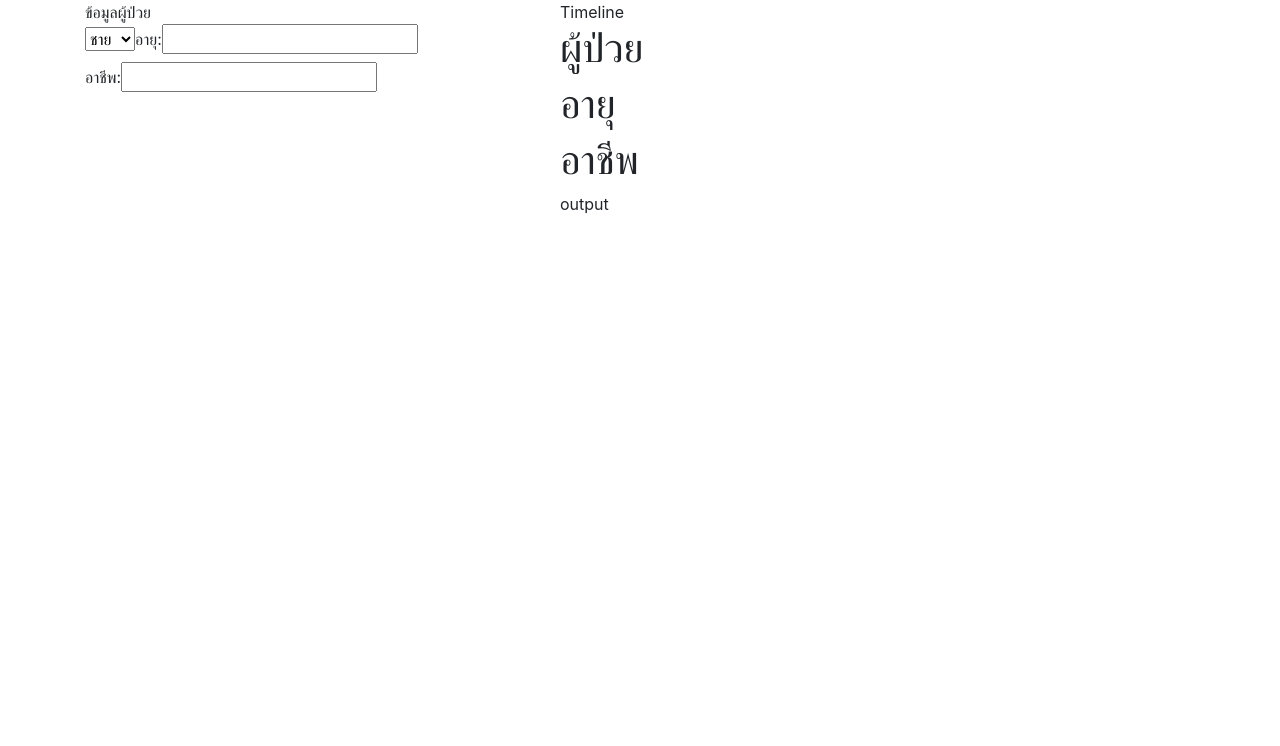
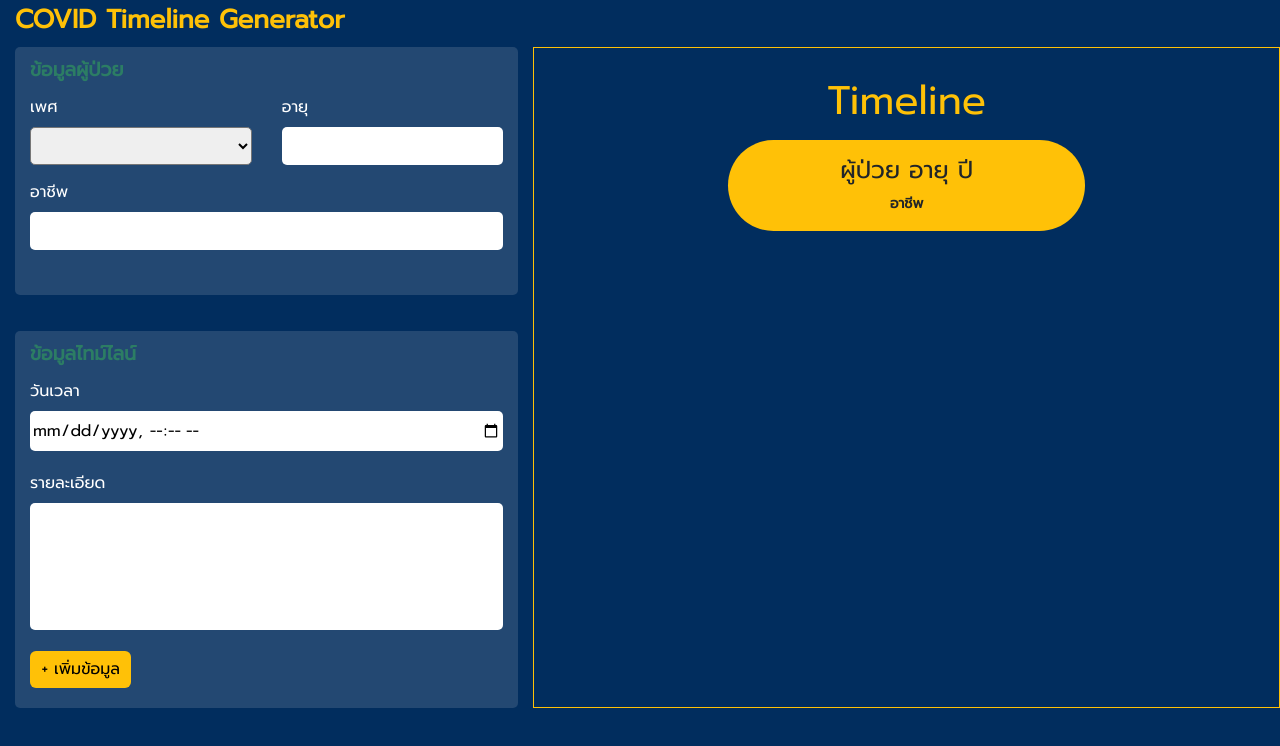
Before and after one commit to peeranat2011/covidtimegen, a React (Create React App) app: page / in a window 1280 px wide. Shown: the top 746 px of the page. Built offline with nearby package versions, Linux system fonts and the light colour scheme.

Commit message:
handle data call back, filter data display &stylin

```diff
--- a/src/App.css
+++ b/src/App.css
@@ -1,38 +1,211 @@
-.App {
-  text-align: center;
+@import url('https://fonts.googleapis.com/css2?family=Prompt&display=swap');
+body>#root>div {
+    height: 100vh;
 }
 
-.App-logo {
-  height: 40vmin;
-  pointer-events: none;
+body {
+    font-family: 'Prompt', sans-serif;
 }
 
-@media (prefers-reduced-motion: no-preference) {
-  .App-logo {
-    animation: App-logo-spin infinite 20s linear;
-  }
+.timeline {
+    border-left: 2px dotted #ffffff;
+    border-bottom-right-radius: 4px;
+    border-top-right-radius: 4px;
+    /* background: rgb(35, 72, 114); */
+    margin: 0 auto;
+    letter-spacing: 0.2px;
+    position: relative;
+    line-height: 1.4em;
+    font-size: 1.03em;
+    padding: 9px 12px 30px 30px;
+    list-style: none;
+    text-align: left;
+    max-width: 80%;
+    /* margin-bottom: 30px; */
 }
 
-.App-header {
-  background-color: #282c34;
-  min-height: 100vh;
-  display: flex;
-  flex-direction: column;
-  align-items: center;
-  justify-content: center;
-  font-size: calc(10px + 2vmin);
-  color: white;
+@media (max-width: 767px) {
+    .timeline {
+        max-width: 98%;
+        padding: 25px;
+    }
 }
 
-.App-link {
-  color: #61dafb;
+.timeline .event {
+    border-bottom: 1px dashed #e8ebf1;
+    padding-bottom: 25px;
+    margin-bottom: 25px;
+    position: relative;
 }
 
-@keyframes App-logo-spin {
-  from {
-    transform: rotate(0deg);
-  }
-  to {
-    transform: rotate(360deg);
-  }
+@media (max-width: 767px) {
+    .timeline .event {
+        padding-top: 30px;
+    }
 }
+
+.timeline .event:last-of-type {
+    padding-bottom: 0;
+    margin-bottom: 0;
+    border: none;
+}
+
+.timeline .event:before, .timeline .event:after {
+    position: absolute;
+    display: block;
+    top: 0;
+}
+
+.timeline .event:before {
+    color: rgb(255, 193, 7);
+    left: -170px;
+    content: attr(data-date);
+    text-align: right;
+    font-weight: 100;
+    font-size: 0.9em;
+    min-width: 120px;
+}
+
+@media (max-width: 767px) {
+    .timeline .event:before {
+        left: 0px;
+        text-align: left;
+    }
+}
+
+.timeline .event:after {
+    -webkit-box-shadow: 0 0 0 1px #ffffff;
+    box-shadow: 0 0 0 1px #ffffff;
+    left: -35.8px;
+    background: #ffc107;
+    border-radius: 50%;
+    height: 9px;
+    width: 9px;
+    content: "";
+    top: 7px;
+}
+
+@media (max-width: 767px) {
+    .timeline .event:after {
+        left: -31.8px;
+    }
+}
+
+.fade-out-right {
+    animation: fade-out-right 0.7s cubic-bezier(0.250, 0.460, 0.450, 0.940) both;
+    display: none;
+}
+
+@keyframes fade-out-right {
+    0% {
+        transform: translateX(0);
+        opacity: 1;
+    }
+    100% {
+        transform: translateX(50px);
+        opacity: 0;
+    }
+}
+
+.fade-in {
+    animation: fade-in 1.2s cubic-bezier(0.390, 0.575, 0.565, 1.000) both;
+}
+
+@keyframes fade-in {
+    0% {
+        opacity: 0;
+    }
+    100% {
+        opacity: 1;
+    }
+}
+
+.patient_header {
+    color: #2c7d64;
+    font-size: 19px;
+    font-weight: bold;
+    padding-top: 2%;
+}
+
+.input_container {
+    background-color: rgb(35, 72, 114);
+    border-radius: 5px;
+}
+
+label {
+    color: white;
+}
+
+input {
+    width: 100%;
+    border-radius: 5px;
+    padding: 5px 0px;
+    border-color: rgba(255, 193, 7, 0);
+}
+
+.gender_option {
+    width: 100%;
+    border-radius: 5px;
+    padding: 5px 0px;
+}
+
+.input_detailed {
+    width: 100%;
+    border-radius: 5px;
+    padding: 5px 0px 20%;
+    overflow-wrap: break-word;
+}
+
+.adding_button {
+    background-color: rgb(255, 193, 7);
+    border-radius: 6px;
+    padding: 1% 2%;
+    border-color: rgba(255, 193, 7, 0);
+}
+
+.app_container {
+    background-color: #012d5e;
+}
+
+.topic {
+    font-size: 26px;
+    color: rgb(255, 193, 7);
+    font-weight: bold;
+}
+
+li {
+    color: white;
+}
+
+.dis_patient_con {
+    background-color: rgb(255, 193, 7);
+    border-radius: 60px;
+    padding: 16px 0px 1px;
+    margin-left: auto;
+    margin-right: auto;
+    width: 50%;
+    margin-bottom: 4%;
+}
+
+.detailed_cointainer {
+    background: rgb(35, 72, 114);
+    display: flex;
+    justify-content: space-between;
+    padding: 7px;
+    border-radius: 0px 0px 2px 2px;
+}
+
+@media screen and (min-width: 767px) {
+    .right::before {
+        content: " ";
+        height: 0;
+        position: absolute;
+        top: 6px;
+        width: 0;
+        z-index: 1;
+        left: -5px;
+        border: medium solid #234971;
+        border-width: 10px 10px 10px 0;
+        border-color: transparent #234971 transparent transparent;
+    }
+}
--- a/src/App.js
+++ b/src/App.js
@@ -5,29 +5,45 @@ import PatientCard from './components/patientCard';
 import DisplayCard from './components/displayCard';
 function App() {
   const [inputData, setInputData] = useState();
-  const [storePatientInfo, setStorePatientInfo] = useState();
+  const [storePatientInfo, setStorePatientInfo] = useState({});
+  const [storeTimeLineInfo, setTimeLineInfo] = useState([]);
 
-  function getData(key, value) {
+
+  function getPatientData(key, value) {
     const data = inputData;
-    setInputData({ ...data, [key]: value });
-    if (key == 'patient') {
-      setStorePatientInfo(value);
-    }
+    setInputData({ ...data });
+    setStorePatientInfo(value);
+  }
+
+  function getTimeLinetData(key, value) {
+    const data = inputData;
+    setInputData({ ...data });
+    setTimeLineInfo(value);
   }
 
 
+  const callbackDelete = (id) => {
+    const tempArray = storeTimeLineInfo;
+    tempArray.splice(
+      tempArray.findIndex((v) => v.id === id),
+      1
+    );
+    setTimeLineInfo(tempArray);
+  };
+
   return (
-    <Container>
-      <Row>
-        <Col sm={5}>ข้อมูลผู้ป่วย
-          <PatientCard returnData={getData} />
-          {/* <PatientCard /> input 2 Dynamic */}
-        </Col>
-        <Col sm={7}>Timeline
-          <DisplayCard patientData={storePatientInfo} /> output
-        </Col>
-      </Row>
-    </Container>
+      <div class="container-fluid app_container">
+        <label class="topic">COVID Timeline Generator</label>
+        <div class="row">
+          <div class="col-sm-5">
+            <PatientCard returnPatientData={getPatientData} returnTimeLineData={getTimeLinetData} />
+
+          </div>
+          <div div class="col-sm-7 app_container" style={{ border: "1px solid #ffc107"}}>
+            <DisplayCard patientData={storePatientInfo} timeLineData={storeTimeLineInfo} onDelete={callbackDelete} />
+          </div>
+        </div>
+      </div>
   );
 }
 
--- a/src/components/displayCard.js
+++ b/src/components/displayCard.js
@@ -1,15 +1,78 @@
 import React, { useEffect, useState } from 'react';
 import ReactDOM from 'react-dom';
+import '../App.css'
+function DisplayCard({ patientData, timeLineData, onDelete }) {
 
-function DisplayCard({ patientData }) {
+    function dateFormat(timeLineData) {
+        return timeLineData && timeLineData.slice(0, 10);
+    }
 
+    const uniqueSumDate = timeLineData && timeLineData
+        .map((item) => dateFormat(item.datetime))
+        .filter((v, i, s) => s.indexOf(v) === i);
+
+    let filtered = {}
+
+    for (let i = 0; i < uniqueSumDate.length; i++) {
+        const arr = [];
+        timeLineData.forEach((time, index) => {
+            if (dateFormat(time.datetime) == uniqueSumDate[i]) {
+                arr.push(time)
+                filtered[dateFormat(time.datetime)] = arr;
+            }
+        })
+    }
+    const handleDelete = (id) => {
+        onDelete(id);
+    };
+    return (
+        <div class="app_container">
+            <h1 class="text-center" style={{ color: "rgb(255, 193, 7)", padding: "4% 0px 1% 0px" }}>Timeline</h1>
+            <div class="dis_patient_con">
+                <h4 class="text-center">ผู้ป่วย{patientData[0] && [...patientData].pop().gender} อายุ {patientData[0] && [...patientData].pop().age} ปี</h4>
+                <p style={{fontSize: "14px", fontWeight: "bold" }} class="text-center">อาชีพ {patientData[0] && [...patientData].pop().career}</p>
+            </div>
+            {
+                Object.keys(filtered).map((date, i) => {
+                    return (
+                        <ShowTimeline key={i} header={date} items={filtered[date]} cbDelete={handleDelete} data={filtered} />
+                    );
+                })
+            }
+        </div >
+    );
+}
+
+function ShowTimeline({ header, items, cbDelete, data }) {
+
+
+    function onDelete(id) {
+        cbDelete(id);
+        const delLi = document.getElementById(id);
+        delLi.className = 'fade-out-right';
+
+
+    }
+    const date = new Date(header).toLocaleDateString();
     return (
         <div>
-            <h1>ผู้ป่วย{patientData && patientData.gender}</h1>
-            <h1>อายุ{patientData && patientData.age}</h1>
-            <h1>อาชีพ{patientData && patientData.career}</h1>
+            <ul class="timeline">
+                <li class="event fade-in" data-date={date}>
+                    <li class="fade-in">
+                        {items &&
+                            items.map((item, index) => {
+                                return (
+                                    <li class="fade-in detailed_cointainer right" id={item.id} key={index} >
+                                        <div><label style={{color: "rgb(255, 193, 7)"}}>{item.datetime.slice(11, 16)}</label> {item.detail}</div>  <button onClick={(e) => onDelete(item.id)} style={{background:"transparent",border:"none",color:"white"}}>x</button>
+                                    </li>
+                                );
+                            })}
+                    </li>
+                </li>
+            </ul>
         </div>
     );
 }
 
+
 export default DisplayCard;
--- a/src/components/patientCard.js
+++ b/src/components/patientCard.js
@@ -1,38 +1,111 @@
 import React, { useState } from 'react';
 import ReactDOM from 'react-dom';
-
-function PatientCard({returnData}) {
+import { Container, Row, Col } from 'react-bootstrap';
+let timeline = [];
+let patientArr = [];
+function PatientCard({ returnPatientData, returnTimeLineData }) {
 
     const [patientData, setPatientData] = useState({});
+    const [timeLineData, setTimeLineData] = useState([]);
 
     function handleOnChange({ target }) {
         const data = patientData;
-        setPatientData({ ...data,[target.name]: target.value });
-        returnData('patient',patientData);
+        setPatientData({ ...data, [target.name]: target.value });
+
     }
+
+    function addItem({ target }) {
+        let genId = new Date().getTime();
+        const timeData = timeLineData;
+        setTimeLineData({ ...timeData, id: genId, [target.name]: target.value });
+
+    }
+
+    function subMitData() {
+        patientArr.push(patientData)
+        timeline.push(timeLineData);
+        timeline.sort((a, b) => (a.datetime > b.datetime) ? 1 : ((b.datetime > a.datetime) ? -1 : 0))
+        returnPatientData('patient', patientArr);
+        returnTimeLineData('timeline', timeline);
+    }
+
+
     return (
+
         <div>
-            <select name="gender" onChange={handleOnChange}>
+            <div class="col-12">
+
+                <div class="row input_container">
+                    <div class="col-12" style={{ height: "3rem" }}>
+                        <label className="patient_header">ข้อมูลผู้ป่วย</label></div>
+
+                    <div class="col-sm-6 justify-content-center" >
+                        <label>เพศ</label>
+                        <select name="gender" onChange={handleOnChange} class="gender_option">
+                            <option value=""></option>
                             <option value="ชาย">ชาย</option>
                             <option value="หญิง">หญิง</option>
-            </select>
+                        </select></div>
+                    <div class="col-sm-6 justify-content-center">
                         <label>
-                อายุ:
+                            อายุ</label>
                         <input
                             name="age"
+                            type="number"
                             onChange={handleOnChange}
-                    type="number"
                         />
-            </label>
-            <label>
-                อาชีพ:
+                    </div>
+                    <div class="col-12" style={{
+                        paddingTop: "3%",
+                        paddingBottom: "9%"
+                    }}>
+                        <label>อาชีพ</label>
                         <input
                             name="career"
+                            type="text"
                             onChange={handleOnChange}
-                    type="text"
                         />
+                    </div>
+                </div>
+            </div>
+
+            <div class="col-12" style={{ paddingTop: "7%" }}>
+
+                <div class="row input_container">
+                    <div class="col-12" style={{ height: "3rem" }}>
+                        <label className="patient_header">ข้อมูลไทม์ไลน์</label></div>
+
+                    <div class="col-12">
+                        <label >
+                            วันเวลา
                             </label>
+                        <input
+                            name="datetime"
+                            type="datetime-local"
+                            onChange={addItem}
+                            required="true"
+                        />
+
                     </div>
+                    <div class="col-12" style={{ paddingTop: "4%" }}>
+                        <label>
+                            รายละเอียด
+                            </label>
+                        <input
+                            class="input_detailed"
+                            name="detail"
+                            onChange={addItem}
+                            required="true"
+                        />
+
+                    </div>
+                    <div class="col-12" style={{ paddingTop: "4%", paddingBottom: "4%" }}>
+                        <button class="adding_button" onClick={subMitData}>+ เพิ่มข้อมูล</button></div>
+
+                </div>
+            </div>
+        </div>
+
     );
 
 }
--- a/src/index.js
+++ b/src/index.js
@@ -7,12 +7,10 @@ import reportWebVitals from './reportWebVitals';
 
 ReactDOM.render(
   <React.StrictMode>
+
     <App />
   </React.StrictMode>,
   document.getElementById('root')
 );
 
-// If you want to start measuring performance in your app, pass a function
-// to log results (for example: reportWebVitals(console.log))
-// or send to an analytics endpoint. Learn more: https://bit.ly/CRA-vitals
 reportWebVitals();
```
Lines whose indentation alone changed are shown as unchanged.
